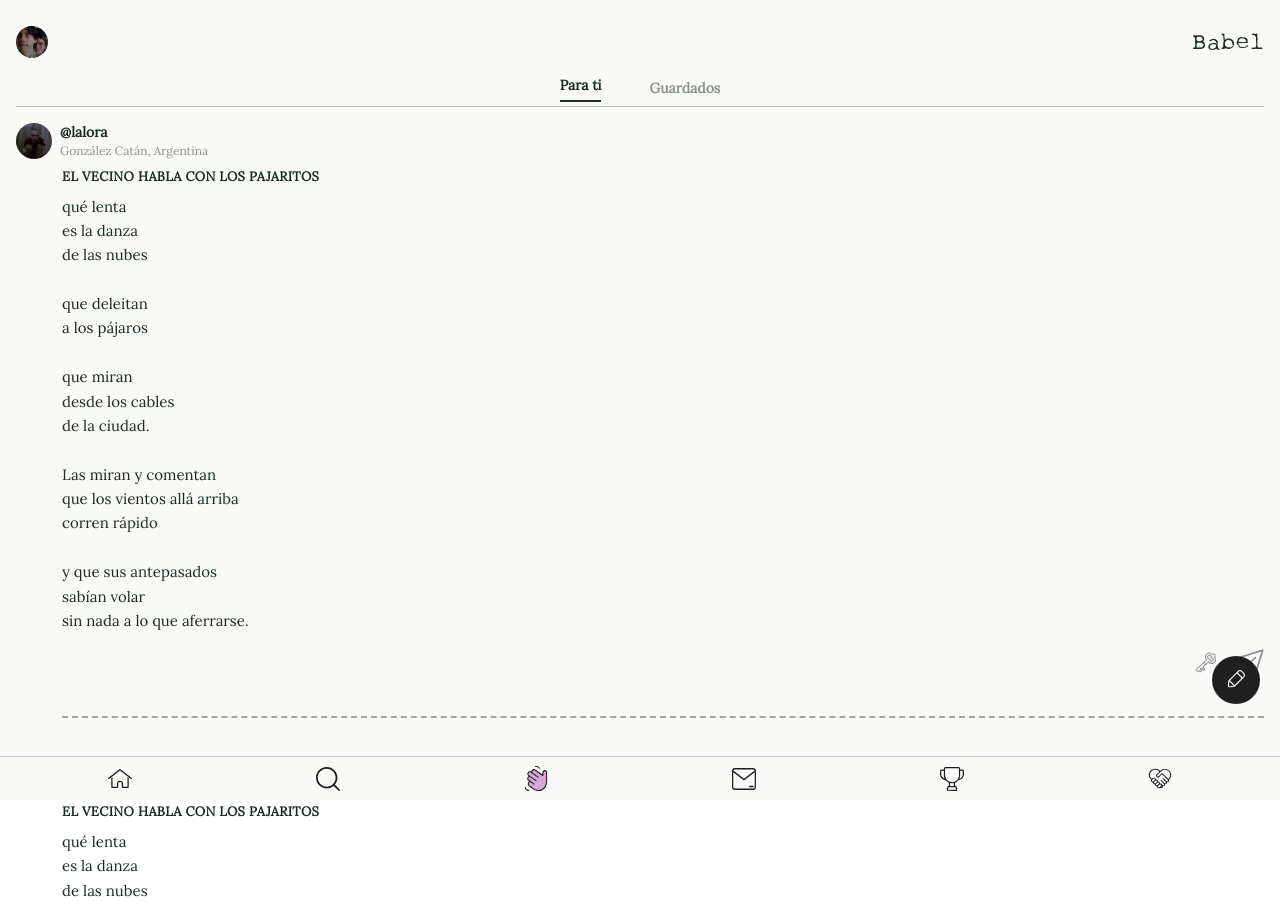
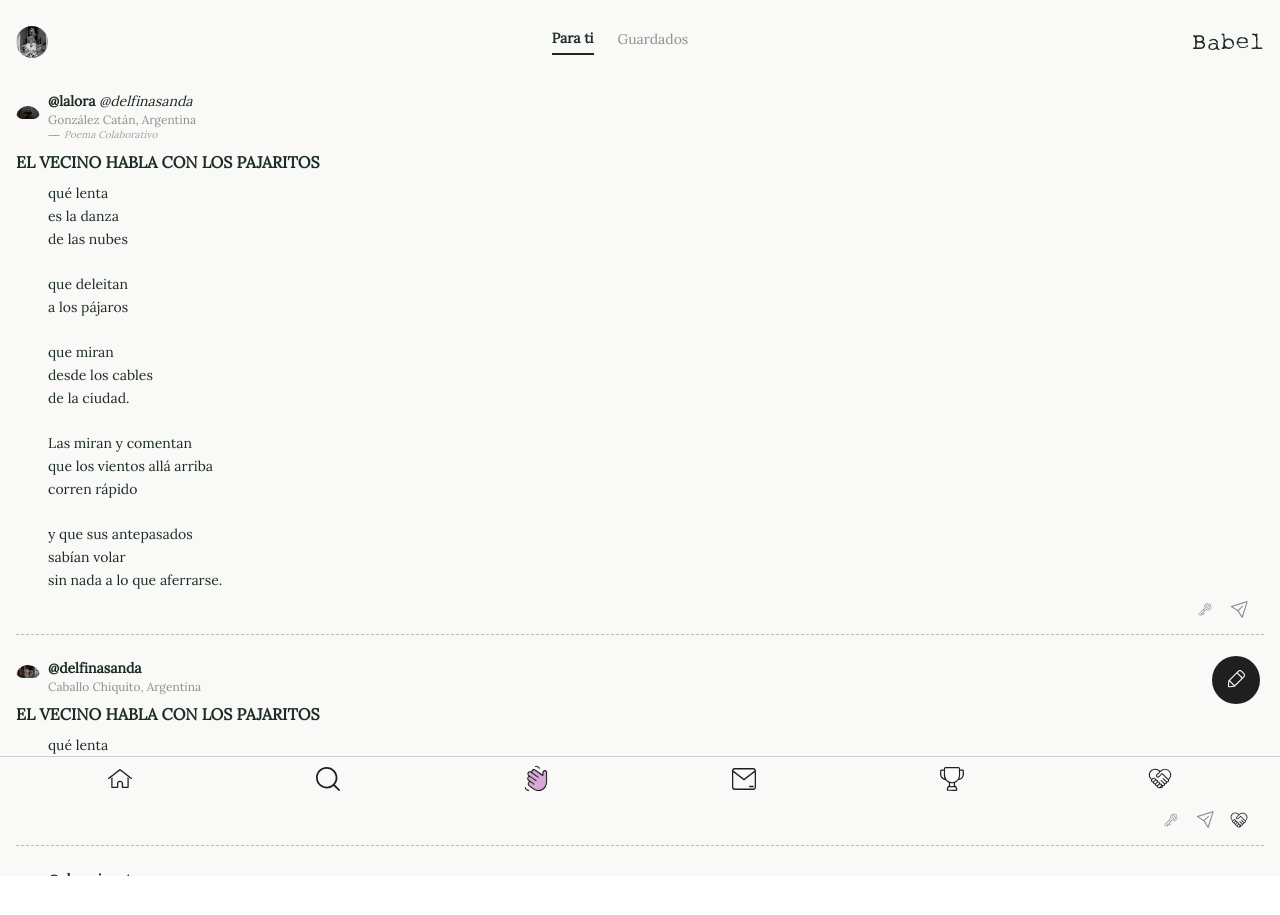
Before and after one commit to Camililita/babeli-o, a Next.js app: page /feed in a window 1280 px wide. After the commit the page ends 876 px from the top, so only its background shows below. Built offline with nearby package versions, Linux system fonts and the light colour scheme.

Commit message:
Update feed.js

```diff
--- a/pages/feed.js
+++ b/pages/feed.js
@@ -27,7 +27,9 @@ corren rápido
 
 y que sus antepasados
 sabían volar
-sin nada a lo que aferrarse.`
+sin nada a lo que aferrarse.`,
+      collaborative: true,
+      collaborators: ['@delfinasanda']
     },
     {
       user: '@delfinasanda',
@@ -36,7 +38,9 @@ sin nada a lo que aferrarse.`
       title: 'EL VECINO HABLA CON LOS PAJARITOS',
       poem: `qué lenta
 es la danza
-de las nubes`
+de las nubes`,
+      collaborative: false,
+      collaborators: []
     },
     {
       user: '@elcaminante',
@@ -47,10 +51,11 @@ de las nubes`
 es apenas
 una pausa
 en la boca del viento
-
 que recuerda
 que todo
-vuelve a girar`
+vuelve a moverse`,
+      collaborative: false,
+      collaborators: []
     },
     {
       user: '@margarita.m',
@@ -59,19 +64,30 @@ vuelve a girar`
       title: 'EL NOMBRE DEL RÍO',
       poem: `el río
 no tiene nombre
-hasta que alguien
-se detiene
-a escucharlo`
+pero todos saben
+qué dice
+cuando baja
+crecido`,
+      collaborative: false,
+      collaborators: []
     },
     {
-      user: '@zorrito',
-      location: 'Tilcara, Argentina',
-      avatar: '/profile/delfinasanda.png',
-      title: 'LADRIDO DE SOMBRA',
-      poem: `ladró
-la sombra
-y el eco
-fue a esconderse`
+      user: '@azulgris',
+      location: 'La Paz, Bolivia',
+      avatar: '/profile/lalora.png',
+      title: 'SUSURROS DE LA PIEDRA',
+      poem: `la piedra
+guarda el secreto
+de los pasos
+que la rozaron
+
+@manosdelviento
+
+escribe
+con polvo y silencio
+un poema nuevo`,
+      collaborative: true,
+      collaborators: ['@manosdelviento']
     }
   ];
 
@@ -82,24 +98,51 @@ fue a esconderse`
       </Head>
 
       <div className="h-screen bg-[#F9F9F7] text-[#1C2B24] font-lora relative">
-        {/* Sticky Header */}
+        {/* Encabezado */}
         <div className="sticky top-0 z-40 bg-[#F9F9F7] px-4 pt-6 pb-2">
-          <div className="flex items-center justify-between mb-4">
-            <Image src="/profile/delfinasanda.png" alt="Avatar" width={32} height={32} className="rounded-full object-cover aspect-square" />
+          <div className="flex items-center justify-between mb-2">
+            <Image src="/profile/mirtha.jpg" alt="Avatar" width={32} height={32} className="rounded-full" />
+            <div className="flex gap-6 text-sm">
+              <button className="font-semibold border-b-2 border-[#1C2B24] pb-1">Para ti</button>
+              <button className="text-[#1C2B24]/50 pb-1">Guardados</button>
+            </div>
             <h1 className="text-[24px] font-typewriter">Babel</h1>
-          </div>
-
-          {/* Tabs */}
-          <div className="flex justify-center gap-8 border-b border-[#1C2B24]/30 text-sm mt-[-4px]">
-            <button className="px-2 py-1 font-semibold relative text-[#1C2B24] after:content-[''] after:block after:h-[2px] after:w-full after:bg-[#1C2B24] after:mt-1">Para ti</button>
-            <button className="px-2 py-1 font-semibold text-[#1C2B24]/50">Guardados</button>
           </div>
         </div>
 
-        {/* Scrollable Feed */}
-        <main className="overflow-y-scroll h-full px-4 pb-[72px] pt-2">
+        {/* Feed */}
+        <main className="overflow-y-scroll h-full px-4 pb-[72px] pt-4 bg-[#F9F9F7]">
           {posts.map((post, index) => (
-            <Post key={index} {...post} />
+            <div key={index} className="mb-6">
+              <div className="flex items-center gap-2 mb-1">
+                <div className="w-[24px] h-[24px] rounded-full overflow-hidden">
+                  <Image src={post.avatar} alt={post.user} width={24} height={24} className="object-cover rounded-full" />
+                </div>
+                <div>
+                  <p className="text-sm font-bold">
+                    {post.user}{' '}
+                    {post.collaborative && post.collaborators.map(c => (
+                      <span key={c} className="font-normal italic text-sm">{c}</span>
+                    ))}
+                  </p>
+                  <p className="text-xs text-[#1C2B24]/50">{post.location}</p>
+                  {post.collaborative && (
+                    <div className="text-[10px] text-[#1C2B24]/40 italic flex items-center gap-1">
+                      <Image src="/icons/colaborativo.svg" alt="Poema Colaborativo" width={12} height={12} />
+                      <span>Poema Colaborativo</span>
+                    </div>
+                  )}
+                </div>
+              </div>
+              <p className="font-bold mt-2 mb-2">{post.title}</p>
+              <p className="whitespace-pre-line text-sm leading-relaxed ml-[32px]">{post.poem}</p>
+              <div className="flex justify-end items-center gap-4 mt-2 pr-4">
+                <Image src="/icons/guardado.svg" alt="Guardar" width={18} height={18} />
+                <Image src="/icons/avioncito.svg" alt="Enviar" width={18} height={18} />
+                {!post.collaborative && <Image src="/icons/colab.svg" alt="Colaborar" width={18} height={18} />}
+              </div>
+              <hr className="border-t border-dashed border-[#1C2B24]/30 my-4" />
+            </div>
           ))}
         </main>
 
```
